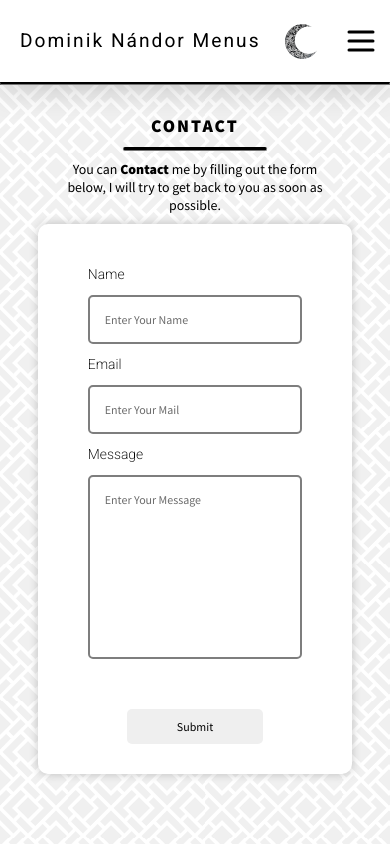
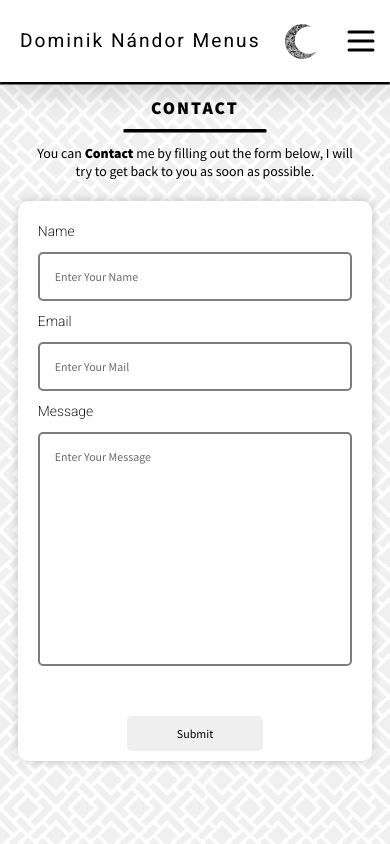
Before and after one commit to DuckMcQuacks/Portfolio, a React (Vite) app in the folder portfolio/: page /#/contact in a window 390 px wide. Built offline with nearby package versions, Linux system fonts and the light colour scheme.

Commit message:
Contact phone compatibility
Made the contact form a lot bigger on phone, so that it doesn't feel so crammed.

```diff
--- a/portfolio/src/index.css
+++ b/portfolio/src/index.css
@@ -471,11 +471,6 @@
   padding:20px;
   margin:0 10%;
 }
-@media only screen and (max-width: 720px) {
-  .contactSection{
-    margin: 0;
-  }
-}
 .contactSection span{
   font-size: calc(10px + 1vw);
   font-weight: 600;
@@ -484,7 +479,7 @@
   text-align: left;
   display: flex;
   flex-flow: column;
-  padding: 30px 50px;
+  padding: 50px 50px;
   border-radius: 10px;
 }
 form{
@@ -515,7 +510,7 @@
   transform: translateY(-5px) scale(1.05);
 }
 form>textarea{
-  min-height: 150px;
+  min-height: 300px;
   resize: none;
 }
 form>h3{
@@ -543,6 +538,20 @@
 .contactIntro>p{
   font-size: calc(10px + 1vw);
   margin: 3% 5%;
+}
+@media only screen and (max-width: 720px) {
+  .contactSection{
+    margin: 0;
+    padding:0;
+  }
+  .contactSection>form{
+    margin: 10px 0;
+    padding: 10px 20px
+  }
+  form>textarea{
+    min-height: 200px;
+    resize: none;
+  }
 }
 /*------------------------------------------------End of contact------------------------------------------*/
 /*#endregion contact*/
```
